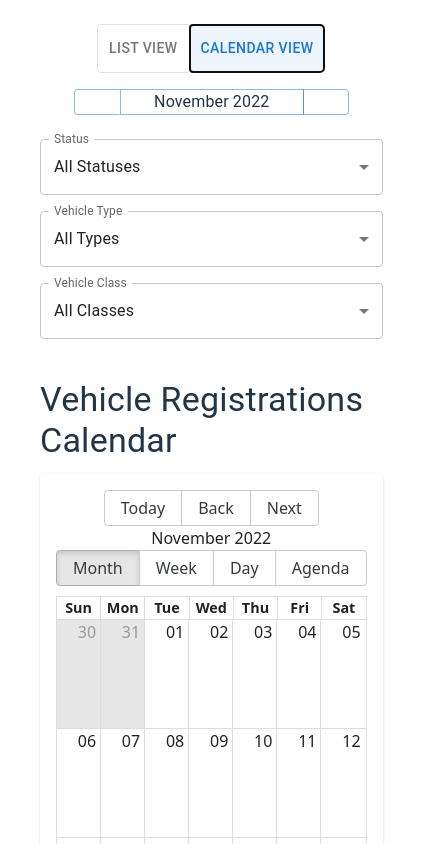
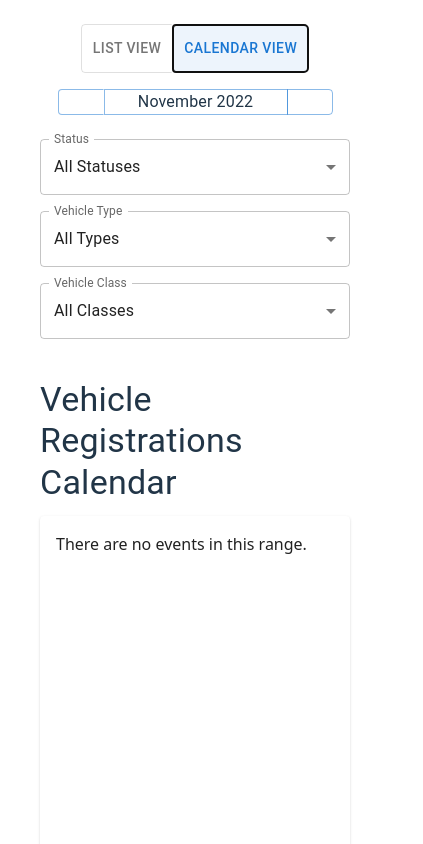
Before and after one commit to zhu-weijie/regitrack, a React (Vite) app in the folder apps/client/: page / in a window 390 px wide. Both pictures are taken after a click on the button "CALENDAR VIEW". Shown: the top 844 px of the page, 423 px wide, since content can reach past the window. Built offline with nearby package versions, Linux system fonts and the light colour scheme; no server answers; some icons are missing.

Commit message:
Add mobile calendar view

```diff
--- a/apps/client/src/App.tsx
+++ b/apps/client/src/App.tsx
@@ -121,7 +121,7 @@ function App() {
           date={calendarDate}
           view={calendarView}
           onNavigate={setCalendarDate}
-          onView={setCalendarView}
+          onViewChange={setCalendarView}
         />
       )}
 
--- a/apps/client/src/components/VehicleCalendar.tsx
+++ b/apps/client/src/components/VehicleCalendar.tsx
@@ -1,3 +1,4 @@
+import { useEffect } from 'react';
 import { Calendar, dateFnsLocalizer, type View } from 'react-big-calendar';
 import type { ComponentProps } from 'react';
 import format from 'date-fns/format';
@@ -7,7 +8,14 @@ import getDay from 'date-fns/getDay';
 import enUS from 'date-fns/locale/en-US';
 import 'react-big-calendar/lib/css/react-big-calendar.css';
 import type { Vehicle } from '../types/vehicle';
-import { Box, Paper, Chip, Typography } from '@mui/material';
+import {
+  Box,
+  Paper,
+  Chip,
+  Typography,
+  useTheme,
+  useMediaQuery,
+} from '@mui/material';
 
 const locales = {
   'en-US': enUS,
@@ -44,7 +52,7 @@ interface VehicleCalendarProps {
   date: Date;
   view: View;
   onNavigate: (newDate: Date) => void;
-  onView: (newView: View) => void;
+  onViewChange: (newView: View) => void;
 }
 
 export const VehicleCalendar = ({
@@ -53,8 +61,17 @@ export const VehicleCalendar = ({
   date,
   view,
   onNavigate,
-  onView,
+  onViewChange,
 }: VehicleCalendarProps) => {
+  const theme = useTheme();
+  const isMobile = useMediaQuery(theme.breakpoints.down('sm'));
+
+  useEffect(() => {
+    if (isMobile) {
+      onViewChange('agenda');
+    }
+  }, [isMobile, onViewChange]);
+
   // Map vehicle data to the format react-big-calendar expects
   const events = vehicles.map((vehicle) => {
     // The date format from CSV is 'dd/MM/yyyy'
@@ -85,7 +102,8 @@ export const VehicleCalendar = ({
           date={date}
           view={view}
           onNavigate={onNavigate}
-          onView={onView}
+          onView={onViewChange}
+          toolbar={!isMobile}
         />
       </Paper>
     </Box>
```
